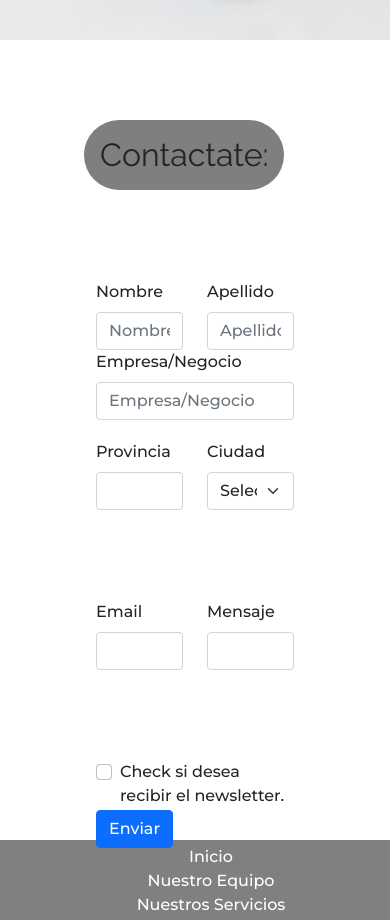
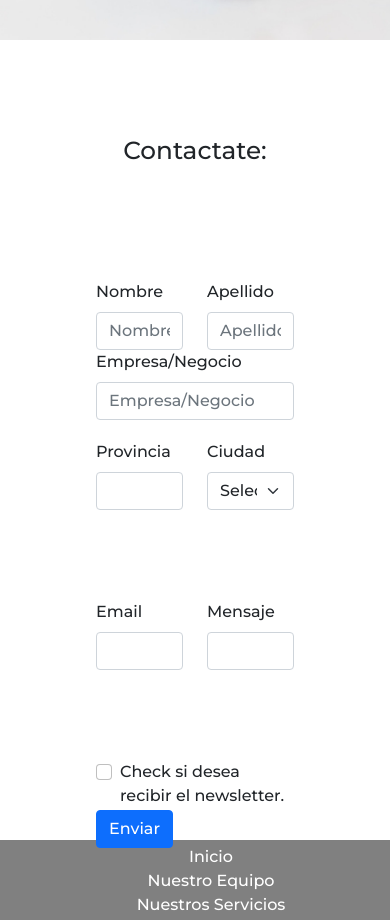
Before and after one commit to InakiMerino0/procampo-final-merino, a website: page paginas/contacto.html in a window 390 px wide. Shown: the part 867-1787 px from the top of the page. Drawn offline with nearby package versions, Linux system fonts and the light colour scheme.

Commit message:
full responsive, portadas adaptadas

```diff
--- a/paginas/contacto.html
+++ b/paginas/contacto.html
@@ -61,7 +61,7 @@
             <form class="g-3 section__form">
                 <div class="container-fluid">
                     <div class="row" justify-content-center align-items-center>
-                        <h2 class="section__title">Contactate:</h2>
+                        <h2 class="form__title">Contactate:</h2>
                     </div>
                     <div class="row">
                         <div class="col">
--- a/scss/style.scss
+++ b/scss/style.scss
@@ -176,7 +176,6 @@
         grid-area: ocho;
     }
 }
-
 .programa{
     &__grid{
         display: grid;
@@ -191,6 +190,13 @@
     }
     &__cardStyle{
         width: 25rem;
+    }
+}
+
+.form{
+    &__title{
+        text-align: center;
+        padding: 1rem;
     }
 }
 
```
Also changed, not shown: css/stylesheet.css.
